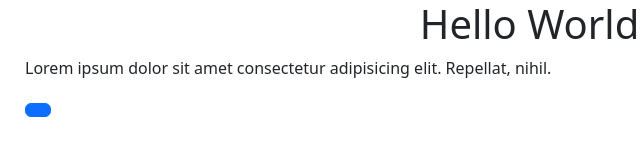
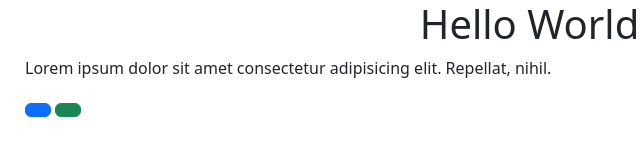
Before and after one commit to markjffrsn/sample-project, a website: page index.html in a window 1280 px wide. Shown: the full height of the page, 57-697 px from the left. Drawn offline with nearby package versions, Linux system fonts and the light colour scheme.

Commit message:
Update index.html

```diff
--- a/index.html
+++ b/index.html
@@ -18,6 +18,7 @@
 				nihil.
 			</p>
 			<button class="btn btn-primary"></button>
+			<button class="btn btn-success"></button>
 		</div>
 
 		<!-- Bootstrap JS CDN Link -->
```
